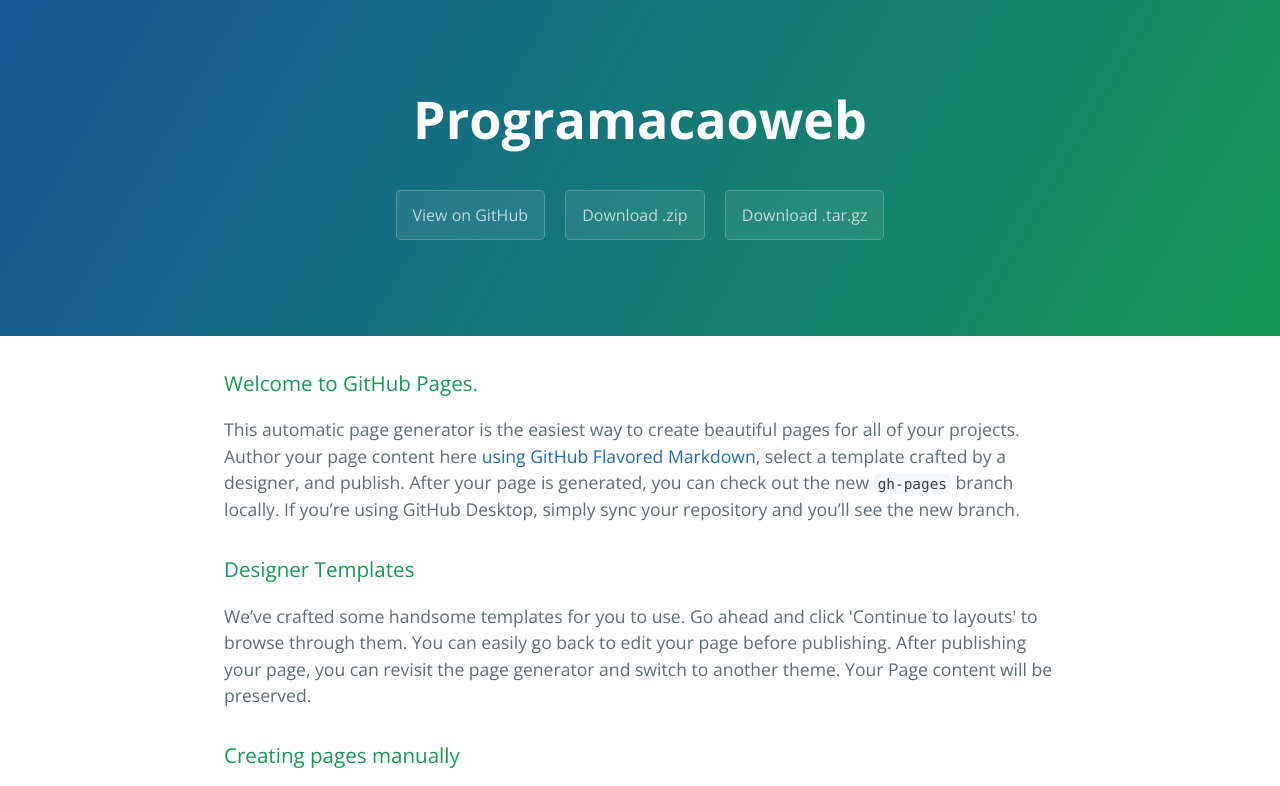
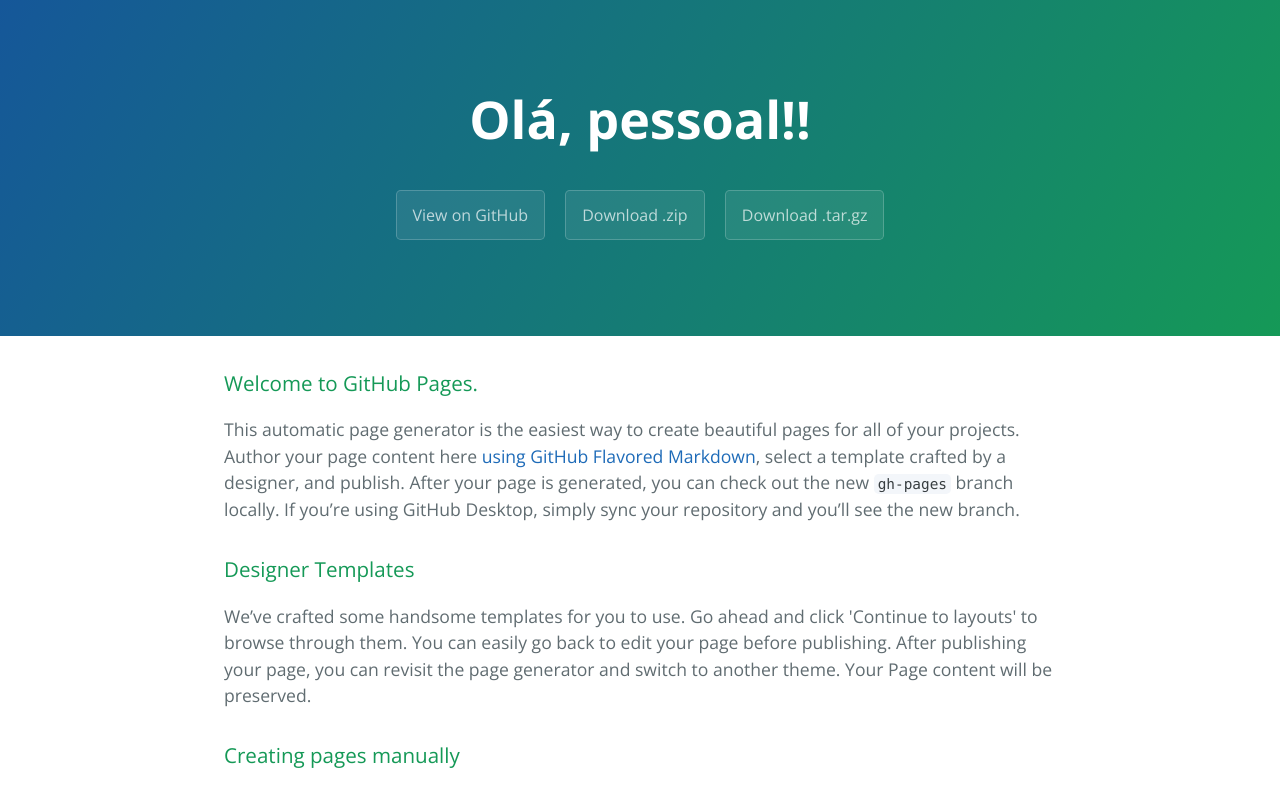
Before and after one commit to Erick438/ProgramacaoWEB, a plain HTML site: page index.html in a window 1280 px wide. Shown: the top 786 px of the page. Drawn offline with nearby package versions, Linux system fonts and the light colour scheme.

Commit message:
Update index.html

```diff
--- a/index.html
+++ b/index.html
@@ -11,7 +11,7 @@
   </head>
   <body>
     <section class="page-header">
-      <h1 class="project-name">Programacaoweb</h1>
+      <h1 class="project-name">Olá, pessoal!!</h1>
       <h2 class="project-tagline"></h2>
       <a href="https://github.com/Erick438/ProgramacaoWEB" class="btn">View on GitHub</a>
       <a href="https://github.com/Erick438/ProgramacaoWEB/zipball/master" class="btn">Download .zip</a>
```
